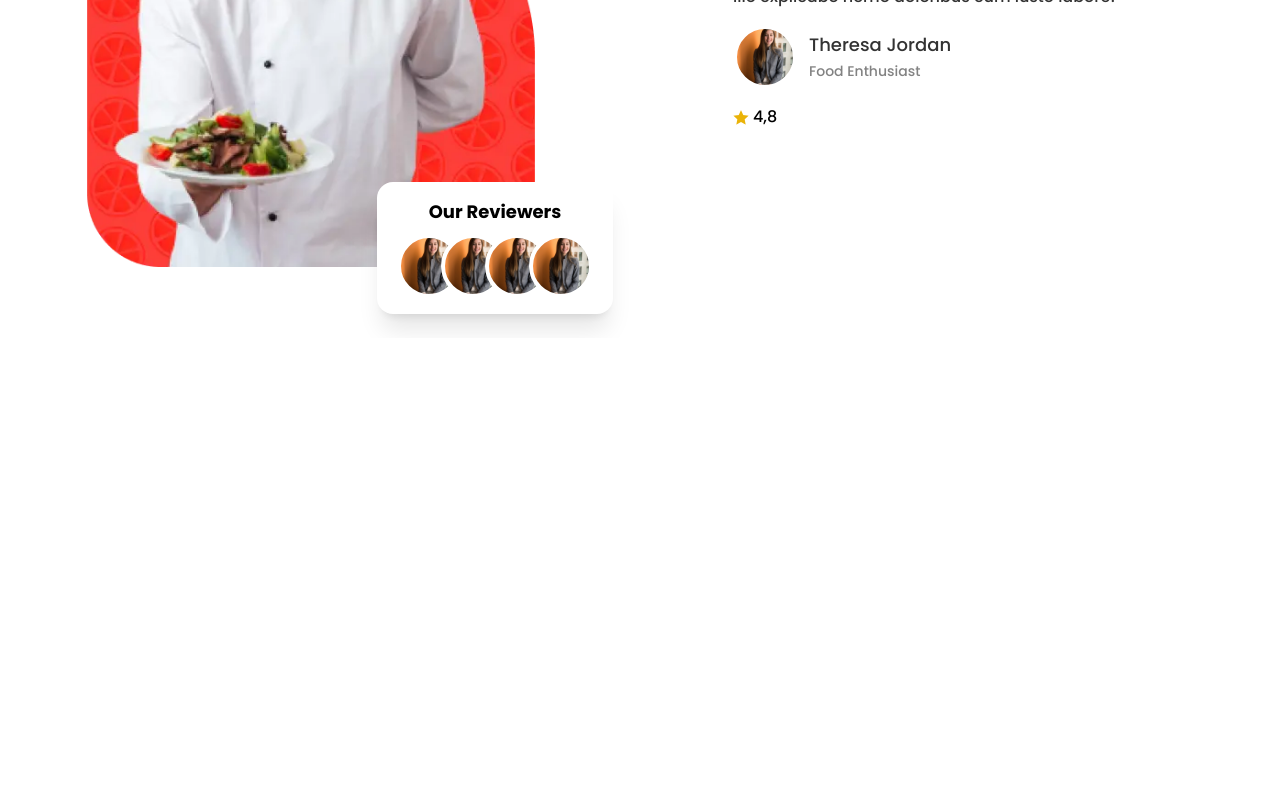
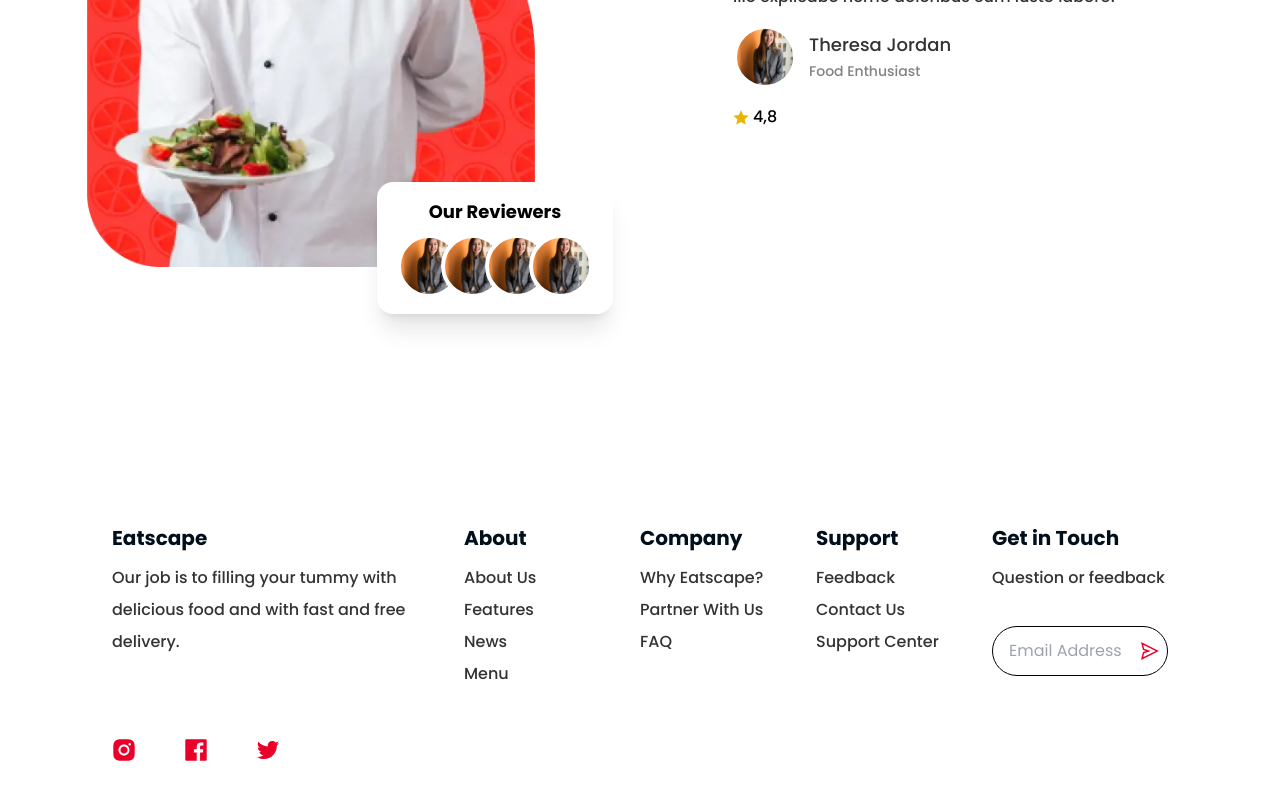
Before and after one commit to ferii007/food-landing-page, a React (Create React App) app: page / in a window 1280 px wide. Shown: the part 2534-3334 px from the top of the page. Before the commit the page ends 2872 px from the top, so only its background shows below. Built offline with nearby package versions, Linux system fonts and the light colour scheme.

Commit message:
add footer

```diff
--- a/package.json
+++ b/package.json
@@ -4,6 +4,7 @@
   "version": "0.1.0",
   "private": true,
   "dependencies": {
+    "@ant-design/icons": "^5.2.5",
     "@testing-library/jest-dom": "^5.16.5",
     "@testing-library/react": "^13.4.0",
     "@testing-library/user-event": "^13.5.0",
--- a/src/App.js
+++ b/src/App.js
@@ -5,6 +5,7 @@
 import ServicesSection from "./components/services-components/ServicesSection";
 import MenuSection from './components/menu-components/MenuSection';
 import TestimonialSection from './components/testimonial-components/TestimonialSection';
+import Footer from './components/footer/Footer';
 
 function App() {
   return (
@@ -16,6 +17,8 @@
       <MenuSection />
 
       <TestimonialSection />
+
+      <Footer />
     </>
   );
 }
--- a/src/assets/style/style.css
+++ b/src/assets/style/style.css
@@ -220,7 +220,7 @@
     }
 
     .menu-content .our-menu .menu-food .food-list .food-text .order-btn {
-        @apply text-white font-medium flex gap-2
+        @apply text-white font-medium flex gap-2 cursor-pointer
     }
 
     .menu-content .our-menu .menu-food .food-list::after {
--- /dev/null
+++ b/src/components/footer/Footer.js
@@ -0,0 +1,56 @@
+import { InstagramFilled, FacebookFilled, TwitterOutlined, SendOutlined } from "@ant-design/icons"
+
+const Footer = () => {
+    return(
+        <footer className="bg-white w-full px-28 pt-44 pb-20">
+            <div className="grid grid-cols-6">
+                <div className="col-span-2">
+                    <h3 className="text-colorPrimary font-bold text-xl leading-[3rem]">Eatscape</h3>
+                    <p className="text-[#333] font-medium leading-8">Our job is to filling your tummy with delicious food and with fast and free delivery.</p>
+
+                    <div className="flex gap-12 text-colorSecondary text-2xl mt-20">
+                        <InstagramFilled />
+                        <FacebookFilled />
+                        <TwitterOutlined />
+                    </div>
+                </div>
+
+                <div>
+                    <h3 className="text-colorPrimary font-bold text-xl leading-[3rem]">About</h3>
+                    <a href="#" className="block text-[#333] font-medium leading-8">About Us</a>
+                    <a href="#" className="block text-[#333] font-medium leading-8">Features</a>
+                    <a href="#" className="block text-[#333] font-medium leading-8">News</a>
+                    <a href="#" className="block text-[#333] font-medium leading-8">Menu</a>
+                </div>
+
+                <div>
+                    <h3 className="text-colorPrimary font-bold text-xl leading-[3rem]">Company</h3>
+                    <a href="#" className="block text-[#333] font-medium leading-8">Why Eatscape?</a>
+                    <a href="#" className="block text-[#333] font-medium leading-8">Partner With Us</a>
+                    <a href="#" className="block text-[#333] font-medium leading-8">FAQ</a>
+                </div>
+
+                <div>
+                    <h3 className="text-colorPrimary font-bold text-xl leading-[3rem]">Support</h3>
+                    <a href="#" className="block text-[#333] font-medium leading-8">Feedback</a>
+                    <a href="#" className="block text-[#333] font-medium leading-8">Contact Us</a>
+                    <a href="#" className="block text-[#333] font-medium leading-8">Support Center</a>
+                </div>
+
+                <div>
+                    <h3 className="text-colorPrimary font-bold text-xl leading-[3rem]">Get in Touch</h3>
+                    <a href="#" className="block text-[#333] font-medium leading-8">Question or feedback</a>
+
+                    <div className="mt-8">
+                        <form action="#" className="flex items-center rounded-full border border-black pl-4 py-3">
+                            <input type="email" placeholder="Email Address" className="bg-transparent focus:outline-none text-black w-10/12 pr-4" />
+                            <SendOutlined className="text-colorSecondary text-lg" />
+                        </form>
+                    </div>
+                </div>
+            </div>
+        </footer>
+    )
+}
+
+export default Footer
```
Also changed, not shown: 1 other file (tests, documents, lock files or other folders).
